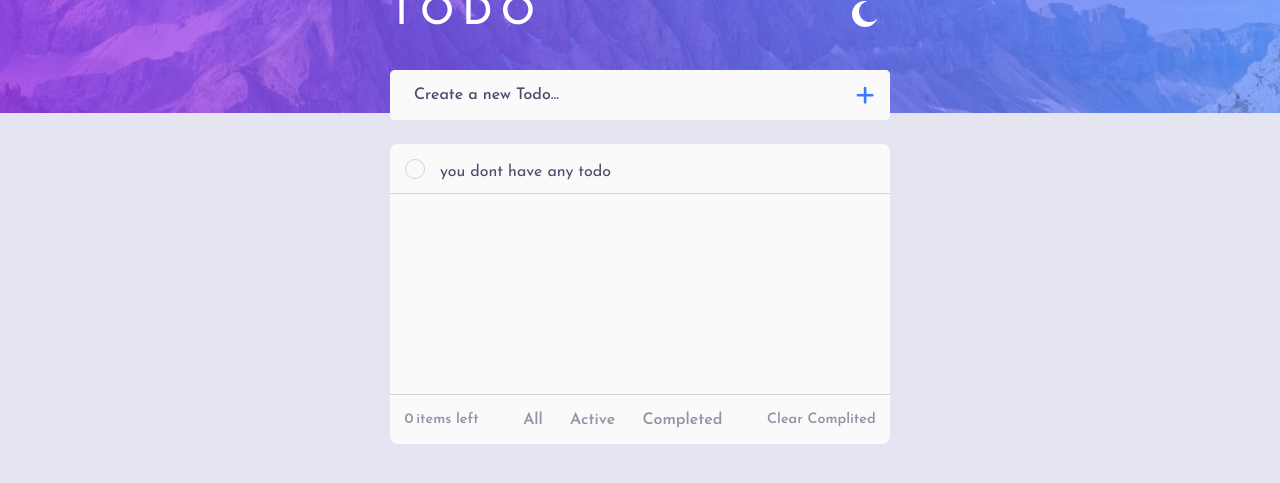
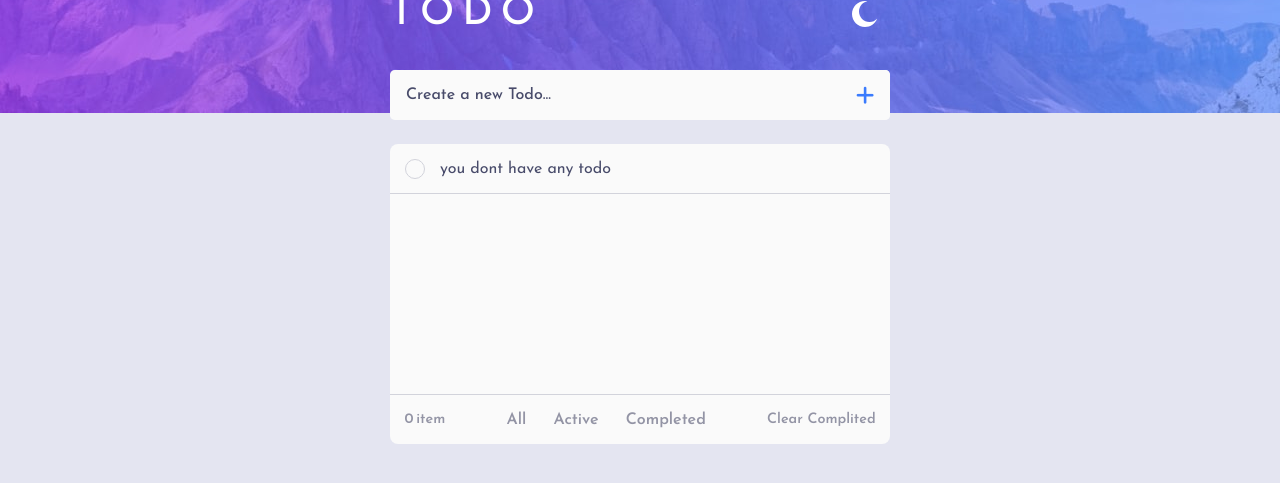
Before and after one commit to ramadhansya/todolist-app, a React (Create React App) app: page / in a window 1280 px wide. Shown: the part 187-670 px from the top of the page. Built offline with nearby package versions, Linux system fonts and the light colour scheme.

Commit message:
selesai desain modal dan memperbaiki fitur delete todo

```diff
--- a/public/assets/main.css
+++ b/public/assets/main.css
@@ -143,8 +143,7 @@ body {
   color: var(--textTodo);
   caret-color: var(--caret-color);
   border: none;
-  padding-left: 1.5em;
-  padding-right: 1em;
+  padding-left: 1em;
 }
 
 .container-todo .input-group .input-todo::-webkit-input-placeholder {
@@ -233,15 +232,9 @@ body {
   -webkit-box-align: center;
       -ms-flex-align: center;
           align-items: center;
-}
-
-.container-todo .todo-list-container .list-item .todo-desc p {
-  margin: 0;
-  padding: 0;
+  overflow-x: auto;
+  oveflow-y: hidden;
   color: var(--textTodo);
-  height: 20px;
-  overflow-y: auto;
-  margin-top: 0.2em;
 }
 
 .container-todo .todo-list-container .list-item .delete-todo {
@@ -339,6 +332,14 @@ body {
   color: var(--hover);
 }
 
+.container-todo .modal-delete {
+  background: var(--cardTodo);
+}
+
+.container-todo .modal-delete .modal-body {
+  color: var(--textTodo);
+}
+
 @media screen and (max-width: 768px) {
   :root {
     --bgBanner: url('images/bg-mobile-light.jpg');
--- a/src/_cssReact.scss
+++ b/src/_cssReact.scss
@@ -145,8 +145,7 @@ body {
       color: var(--textTodo);
       caret-color: var(--caret-color);
       border: none;
-      padding-left: 1.5em;
-      padding-right: 1em;
+      padding-left: 1em;
       &::placeholder {
         font-weight: 500;
         color: var(--textTodo);
@@ -209,16 +208,12 @@ body {
         height: 100%;
         display: flex;
         align-items: center;
-
-        p {
-          margin: 0;
-          padding: 0;
-          color: var(--textTodo);
-          height: 20px;
-          overflow-y: auto;
-          // text-decoration: line-through;
-          margin-top: 0.2em;
-        }
+        overflow-x: auto;
+        oveflow-y: hidden;
+        color: var(--textTodo);
+        // span {
+        //   // text-decoration: line-through;
+        // }
       }
       // CODE FOR BUTTON DELETE
       .delete-todo {
@@ -295,6 +290,14 @@ body {
       }
     }
   }
+
+  // modal delete
+  .modal-delete {
+    background: var(--cardTodo);
+    .modal-body {
+      color: var(--textTodo);
+    }
+  }
 }
 
 // MEDIA < 768PX
--- a/src/component/componentContainerTodo/inputGroup.jsx
+++ b/src/component/componentContainerTodo/inputGroup.jsx
@@ -1,7 +1,7 @@
 import {useState,useRef,useEffect} from 'react';
 
 // COMPONENT LIST TODO
-const ListTodo = ({todo,dataBtnId,eventDelete})=>{
+const ListTodo = ({todo,dataBtnId,changeModal})=>{
     return(
         <div className="list-item">
             <div className="check-list">
@@ -10,24 +10,39 @@ const ListTodo = ({todo,dataBtnId,eventDelete})=>{
                     </button>
             </div>
             <div className="todo-desc">
-             <p className="text-todo"  >{todo}</p>
+              <span className="todo-text">{todo}</span>
             </div>
-            <button className="delete-todo" >
-            <img src="./assets/images/icon-cross.svg" data-id={dataBtnId}  onClick={eventDelete} className="imgDeleteTodo" alt="" />
+            <button className="delete-todo" style={{display:(dataBtnId == 0) ? 'none' : 'initial'}} >
+             <img src="./assets/images/icon-cross.svg"  data-bs-toggle="modal" data-id={dataBtnId} data-bs-target="#exampleModal"  className="imgDeleteTodo" alt="" onClick={changeModal} />
             </button>
         </div>
+
+    )
+}
+
+const ModalDelete =({dataIdModal,eventDelete})=>{
+    return (
+       <div className="modal fade" id="exampleModal" tabIndex="-1" aria-labelledby="exampleModalLabel" aria-hidden="true">
+       <div className="modal-dialog bg-transparent">
+           <div className="modal-content modal-delete">
+           <div className="modal-body text-center">
+               apakah anda yakin ingin menghapusnya?
+           </div>
+           <div className="modal-footer">
+               <button type="button" className="btn btn-secondary" data-bs-dismiss="modal">Close</button>
+               <button type="button" className="btn btn-danger btn-hapus" data-idmodal={dataIdModal}  data-bs-dismiss="modal" onClick={eventDelete}>Delete</button>
+           </div>
+           </div>
+       </div>
+       </div>
     )
 }
 
 // COMPONENT SORTING TODO
 const SortingTodo = ({todos})=>{
-
-
-
-
     return(
         <section className="sorting-todo">
-            <p className="jumlah-todo"><span className="count">{todos}</span>items left</p>
+            <p className="jumlah-todo"><span className="count">{todos}</span>{(todos<1) ? 'item' : 'items left'}</p>
             <div className="sorting-item">
                 <button className="sorting-all">all</button>
                 <button className="sorting-active">active</button>
@@ -40,6 +55,9 @@ const SortingTodo = ({todos})=>{
     )
 }
 
+// COMPONENT MODAL
+
+
 
 // component input group
 const InputGroup = ()=>{
@@ -50,14 +68,21 @@ const InputGroup = ()=>{
             // state for value input
             const [valueTodo,setValueTodo] = useState('');
 
+            // state untk data id todo
             const [id,setId] = useState(1)
+
+            // state for modal id
+            const [idModal,setIdModal] = useState(null)
+
+
+
 
             // event untuk ambil value input
             const inputValue = (e) =>{
                 setValueTodo(e.target.value)
-
             }
 
+            // event untuk tambah todo
             const addTodo = ()=>{
                 if(valueTodo === ''){
                     alert('todo tidak boleh kosong')
@@ -72,18 +97,23 @@ const InputGroup = ()=>{
             setId((oldId) => oldId+=1)
             setTodo([...todos,newTodo])
             setValueTodo('')
+          }
+
+        // event untuk memberikan data id ke data-idmodal
+        const changeIdModal = (e)=>{
+              setIdModal(e.target.dataset.id)
         }
 
         // event delete todo
         const deleteTodo = (e)=>{
-            let cekDelete = window.confirm('apakah anda yakin ingin menghapusnya?')
-            if(cekDelete){
-                let filter = todos.filter(el => el.id != e.target.dataset.id )
+            if(e.target.classList.contains('btn-hapus')){
+                let filter = todos.filter(el => el.id != e.target.dataset.idmodal )
               setTodo(filter)
                 return
             }
             return
         }
+
 
 
 
@@ -101,11 +131,12 @@ const InputGroup = ()=>{
             <ListTodo  todo='you dont have any todo' dataBtnId="0"/>
             :
             todos.map(e =>{
-                return <ListTodo key={e.id} todo={e.todo} dataBtnId={e.id} eventDelete={deleteTodo}/>
+                return <ListTodo key={e.id} todo={e.todo} dataBtnId={e.id} changeModal={changeIdModal}  />
             })
         }
         </section>
         <SortingTodo todos={todos.length}/>
+        <ModalDelete dataIdModal={idModal} eventDelete={deleteTodo}/>
         </>
     )
 }
```
Also changed, not shown: 1 other file (tests, documents, lock files or other folders).
